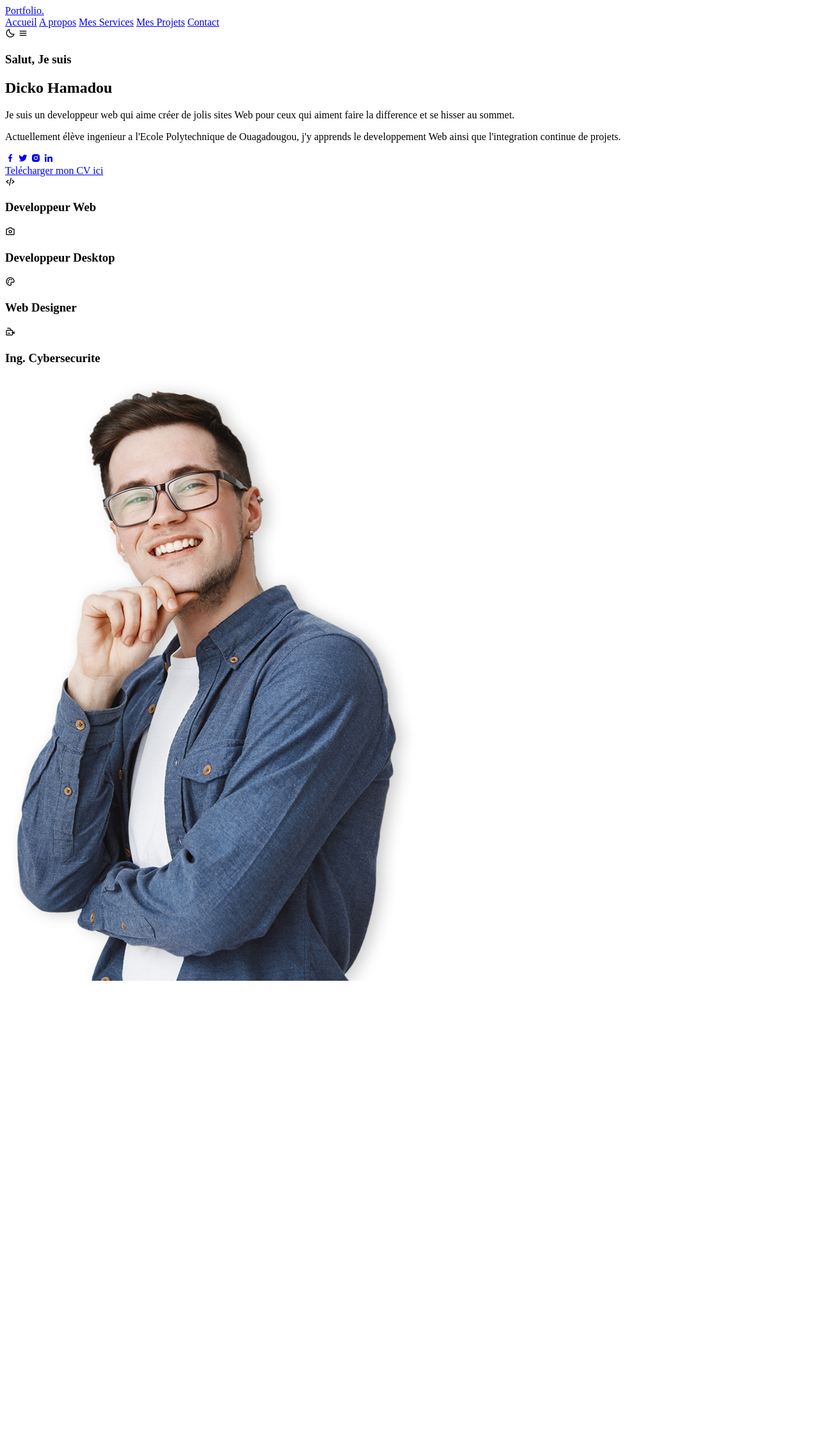
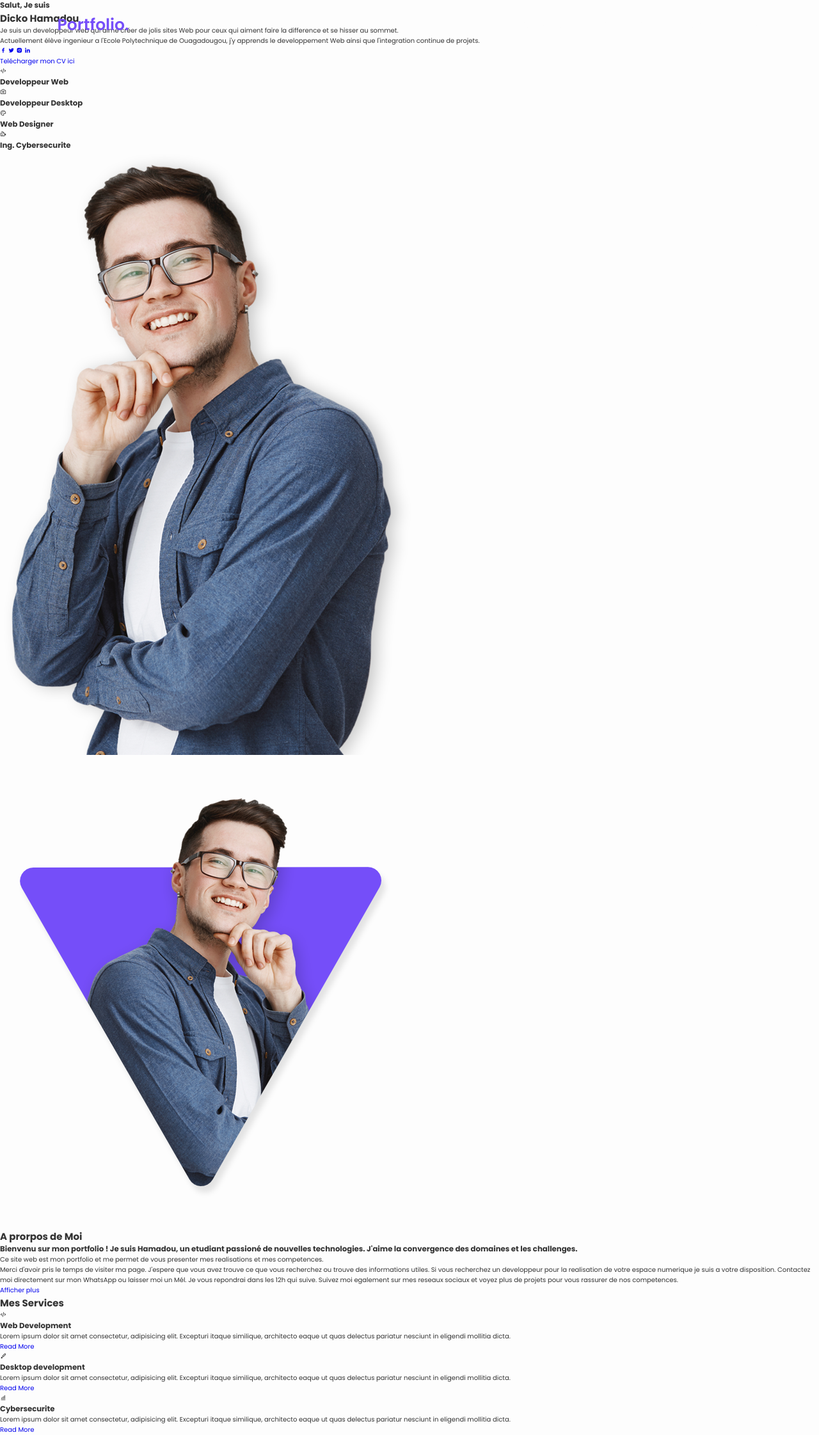
Before and after one commit to hectorkiswendsida/portfolio-ic.github.io, a plain HTML site: page index.html in a window 1280 px wide. Shown: the whole page at 64% size. Before the commit the page ends 1545 px from the top, so only its background shows below. Drawn offline with nearby package versions, Linux system fonts and the light colour scheme.

Commit message:
Ajouts section a-propos + mes-services | style de la section a propos

```diff
--- a/css/style.css
+++ b/css/style.css
@@ -0,0 +1,114 @@
+@import url('https://fonts.googleapis.com/css2?family=Poppins:wght@300;400;500;600;700;800;900&display=swap');
+
+* {
+    margin: 0;
+    padding: 0;
+    box-sizing: border-box;
+    text-decoration: none;
+    border: none;
+    outline: none;
+    scroll-behavior: smooth;
+    font-family: 'Poppins', sans-serif;
+}
+
+:root {
+    --bg-color: #fdfdfd;
+    --text-color: #333;
+    --main-color: #754ef9;
+    --white-color: #fdfdfd;
+    --shadow-color: rgba(0, 0, 0, .2);
+}
+
+*::selection {
+    background: var(--main-color);
+    color: var(--bg-color);
+}
+
+.dark-mode {
+    --bg-color: #0b061f;
+    --text-color: #fdfdfd;
+    --shadow-color: rgba(0, 0, 0, .7);
+}
+
+html {
+    font-size: 62.5%;
+    overflow-x: hidden;
+}
+
+body {
+    background: var(--bg-color);
+    color: var(--text-color);
+}
+
+.header {
+    position: fixed;
+    top: 0;
+    left: 0;
+    width: 100%;
+    padding: 2rem 7%;
+    background: transparent;
+    display: flex;
+    align-items: center;
+    z-index: 100;
+    transition: .5s;
+}
+
+.header.sticky {
+    background: var(--bg-color);
+    box-shadow: 0 .1rem 1rem var(--shadow-color);
+}
+
+.logo {
+    font-size: 2.5rem;
+    color: var(--main-color);
+    font-weight: 600;
+    margin-right: auto;
+}
+
+.navbar a {
+    position: relative;
+    font-size: 1.7rem;
+    color: var(--white-color);
+    font-weight: 500;
+    margin-right: 3.5rem;
+}
+
+.header.sticky .navbar a {
+    color: var(--text-color);
+}
+
+.header.sticky .navbar a.active {
+    color: var(--main-color);
+}
+
+.navbar a.active::before {
+    content: '';
+    position: absolute;
+    left: 0;
+    bottom: -6px;
+    width: 100%;
+    height: .2rem;
+    background: var(--white-color);
+}
+
+.header.sticky .navbar a::before {
+    background: var(--main-color);
+    opacity: .7;
+}
+
+#darkMode-icon {
+    font-size: 2.4rem;
+    color: var(--white-color);
+    cursor: pointer;
+}
+
+.header.sticky #darkMode-icon {
+    color: var(--text-color);
+    opacity: .9;
+}
+
+#menu-icon {
+    font-size: 3.6rem;
+    color: var(--text-color);
+    display: none;
+}
--- a/index.html
+++ b/index.html
@@ -88,3 +88,60 @@
                 <img src="images/home.png" alt="">
             </div>
         </section>
+
+        <!-- about section design -->
+    <section class="about" id="about">
+        <div class="about-img">
+            <img src="images/about.png" alt="">
+        </div>
+
+        <div class="about-content">
+            <h2 class="heading">A prorpos de <span>Moi</span></h2>
+            <h3>
+                Bienvenu sur mon portfolio ! Je suis Hamadou,
+                un etudiant passioné de nouvelles technologies.
+                J'aime la convergence des domaines et les challenges.
+            </h3>
+            <p>
+                Ce site web est mon portfolio et me permet de vous
+                 presenter mes realisations et mes competences.
+            </p>
+            <p>
+                Merci d'avoir pris le temps de visiter ma page. J'espere que vous avez trouve ce que vous recherchez ou
+                trouve
+                des informations utiles. Si vous recherchez un developpeur pour la realisation de votre espace numerique
+                je suis a votre disposition. Contactez moi directement sur mon WhatsApp ou laisser moi un Mél. Je vous repondrai dans les 12h qui suive.
+                Suivez moi egalement sur mes reseaux sociaux et voyez plus de projets pour vous rassurer de nos competences.
+            </p>
+            <a href="#" class="btn">Afficher plus</a>
+        </div>
+    </section>
+
+    <!-- services section design -->
+    <section class="services" id="services">
+        <h2 class="heading">Mes <span>Services</span></h2>
+
+        <div class="services-container">
+            <div class="services-box">
+                <i class='bx bx-code-alt'></i>
+                <h3>Web Development</h3>
+                <p>Lorem ipsum dolor sit amet consectetur, adipisicing elit. Excepturi itaque similique, architecto
+                    eaque ut quas delectus pariatur nesciunt in eligendi mollitia dicta.</p>
+                <a href="#" class="btn">Read More</a>
+            </div>
+            <div class="services-box">
+                <i class='bx bxs-paint'></i>
+                <h3>Desktop development</h3>
+                <p>Lorem ipsum dolor sit amet consectetur, adipisicing elit. Excepturi itaque similique, architecto
+                    eaque ut quas delectus pariatur nesciunt in eligendi mollitia dicta.</p>
+                <a href="#" class="btn">Read More</a>
+            </div>
+            <div class="services-box">
+                <i class='bx bx-bar-chart-alt'></i>
+                <h3>Cybersecurite</h3>
+                <p>Lorem ipsum dolor sit amet consectetur, adipisicing elit. Excepturi itaque similique, architecto
+                    eaque ut quas delectus pariatur nesciunt in eligendi mollitia dicta.</p>
+                <a href="#" class="btn">Read More</a>
+            </div>
+        </div>
+    </section>
```
Also changed, not shown: images/about.png (added).
